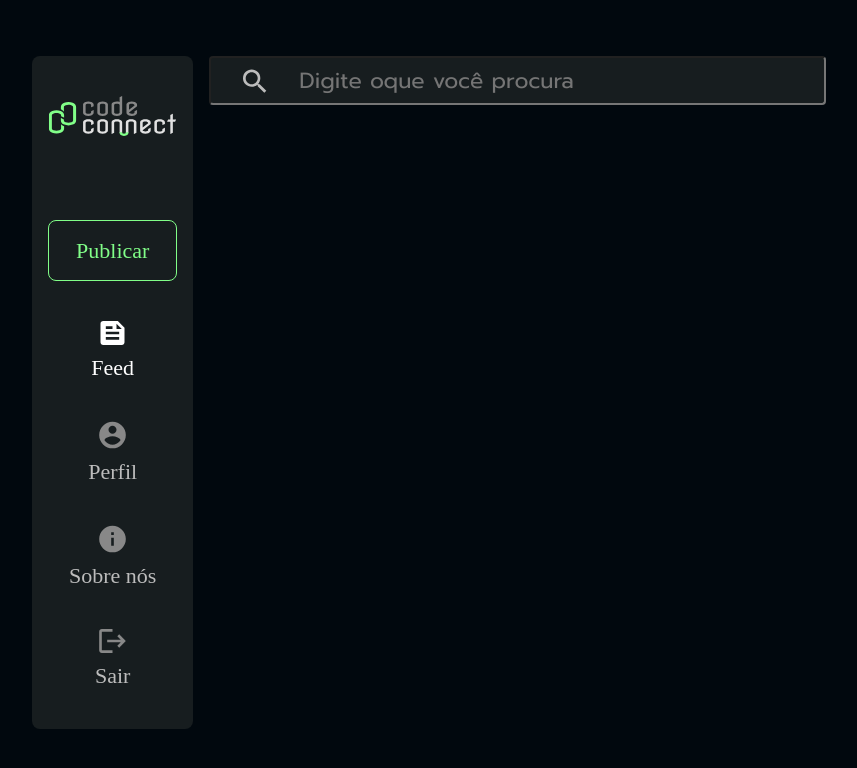
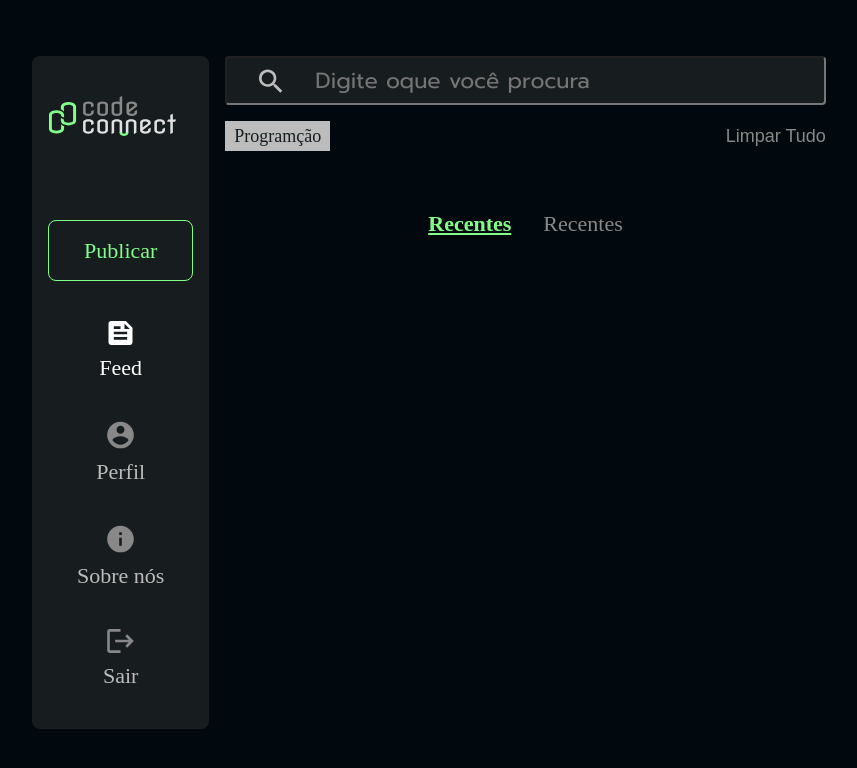
Before and after one commit to christyan2311/codeconnect, a React (Vite) app: page / in a window 1280 px wide. Shown: the top 768 px of the page, without its empty margins (211-1068 px from the left). Built offline with nearby package versions, Linux system fonts and the light colour scheme.

Commit message:
Filtro e Ordenação

```diff
--- a/src/App.css
+++ b/src/App.css
@@ -4,3 +4,7 @@
   display: flex;
   gap: 16px;
 }
+
+.container div{
+  flex-grow: 2;
+}
--- a/src/App.jsx
+++ b/src/App.jsx
@@ -1,12 +1,18 @@
 import "./App.css";
 import BarraDePesquisa from "./componentes/BarraDePesquisa";
+import Filtro from "./componentes/Filtro";
+import Ordenacao from "./componentes/Ordenação";
 import Sidebar from "./componentes/Sidebar";
 
 function App() {
   return (
     <div className="container">
       <Sidebar />
-      <BarraDePesquisa />
+      <div>
+        <BarraDePesquisa />
+        <Filtro />
+        <Ordenacao />
+      </div>
     </div>
   );
 }
--- /dev/null
+++ b/src/componentes/Filtro/index.jsx
@@ -0,0 +1,11 @@
+import "./styles.css"
+export default function Filtro() {
+  return (
+    <section className="container-filtro">
+      <ul>
+        <li>Programção</li>
+      </ul>
+      <button>Limpar Tudo</button>
+    </section>
+  );
+}
--- /dev/null
+++ b/src/componentes/Filtro/styles.css
@@ -0,0 +1,26 @@
+.container-filtro ul li {
+    background-color: var(--cinza-claro);
+    color: var(--cinza-escuro);
+    font-size: 18px;
+    padding: 0.25em 0.5em;
+    border: 4px;
+}
+
+.container-filtro {
+    display: flex;
+    justify-content: space-between;
+    margin-top: 1em;
+}
+
+.container-filtro ul {
+    list-style-type: none;
+    display: flex;
+    gap: 10px;
+}
+
+.container-filtro button {
+    border: none;
+    background-color: transparent;
+    color: var(--cinza-medio);
+    font-size: 18px;
+}
--- /dev/null
+++ b/src/componentes/Ordenação/index.jsx
@@ -0,0 +1,13 @@
+import './styles.css'
+export default function Ordenacao() {
+    return (
+        <ul className="lista-ordenacao">
+            <li>
+                <a href='' className='lista-ordenacao__link lista-ordenacao__link--ativo'>Recentes</a>
+            </li>
+            <li>
+                <a href='' className='lista-ordenacao__link'>Recentes</a>
+            </li>
+        </ul>
+    )
+}
--- /dev/null
+++ b/src/componentes/Ordenação/styles.css
@@ -0,0 +1,23 @@
+.lista-ordenacao__link {
+    font-size: 22px;
+    font-weight: 400;
+    line-height: 33px;
+    color: var(--cinza-medio);
+    text-decoration: none;
+}
+
+.lista-ordenacao__link--ativo {
+    color: var(--verde-destaque);
+    font-weight: 600;
+    text-decoration: underline;
+}
+
+.lista-ordenacao {
+    display: flex;
+    gap: 2em;
+    align-items: center;
+    justify-content: center;
+    margin-top: 56px;
+    margin-bottom: 32px;
+    list-style: none;
+}
```
